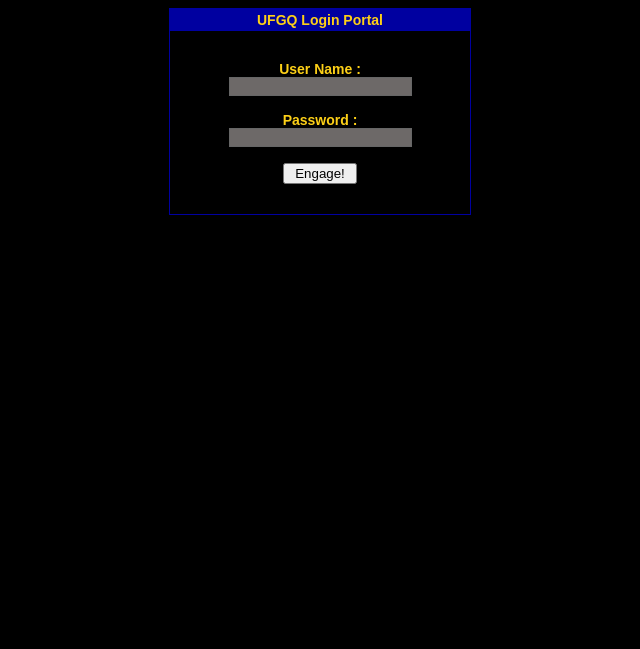
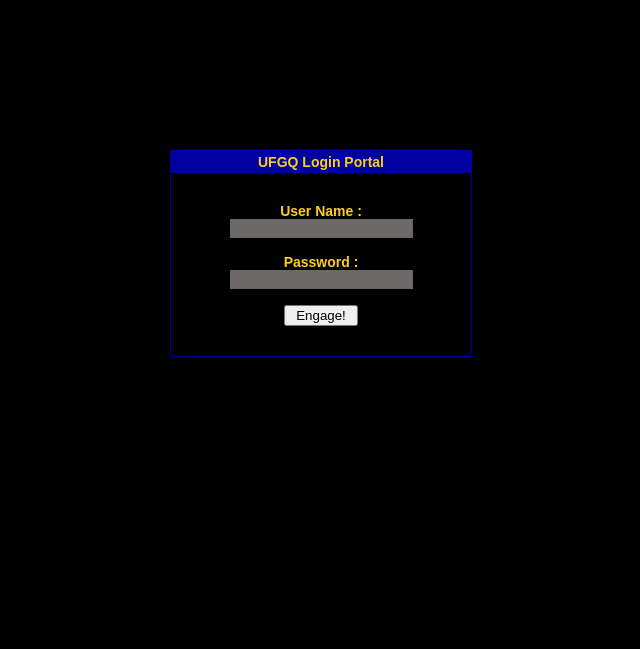
Before and after one commit to CollectiveIndustries/StarfleetDelta, a PHP site: page /login.php in a window 1280 px wide. Shown: the top 649 px of the page, without its empty margins (320-960 px from the left). Run offline with PHP 8.4, Linux system fonts and the light colour scheme; data that the repository does not hold is empty; a stand-in replaces the project's code that opens the database connection.

Commit message:
fixes #4 login box for vertically centered alignment

```diff
--- a/php/login.php
+++ b/php/login.php
@@ -47,11 +47,20 @@
          .box {
 		border:#666666 solid 1px;
          }
+	.middleDiv {
+               position : absolute;
+               width    : 300px;
+               height   : 500px;
+               left     : 50%;
+               top      : 50%;
+               margin-left : -150px; /* half of the width  */
+               margin-top  : -250px; /* half of the height */
+        }
       </style>
 
    </head>
 
-   <body bgcolor = "#000000">
+   <body class="middleDiv" bgcolor = "#000000">
 
       <div align = "center">
          <div style = "width:300px; border: solid 1px #0000A0;" align = "center">
```
